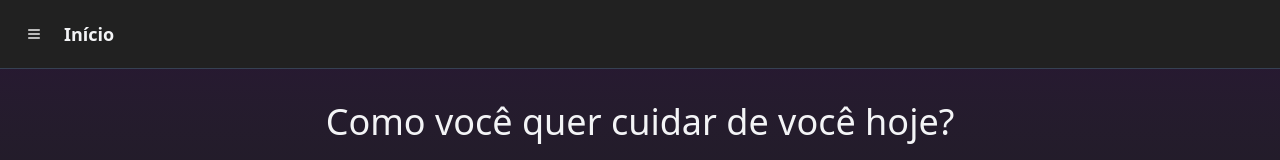
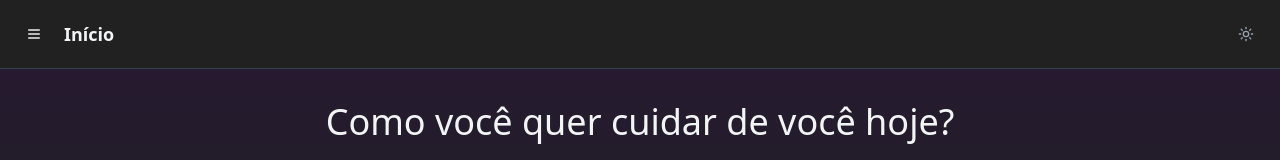
Before and after one commit to kauagnicacio/conselheiro-inteligente, a Next.js app: page /teste in a window 1280 px wide. Shown: the top 160 px of the page. Built offline with nearby package versions, Linux system fonts and the light colour scheme; no server answers.

Commit message:
Version 1769816568724 - Auto backup

```diff
--- a/src/app/home/page.tsx
+++ b/src/app/home/page.tsx
@@ -14,6 +14,7 @@ import { UnsavedChatAlert } from "../components/UnsavedChatAlert";
 import { EmocoesView } from "../components/EmocoesView";
 import { useAuth } from "@/hooks/useAuth";
 import { PWAInstallPrompt } from "@/components/PWAInstallPrompt";
+import { ThemeToggle } from "@/components/ThemeToggle";
 
 import { LumLogo } from "@/components/LumIcons";
 import { MessageCircle, BookOpen, Sparkles, Map, Heart, Home, Library } from "lucide-react";
@@ -790,8 +791,8 @@ export default function HomePage() {
 
       {/* Main Content */}
       <div className="flex flex-col flex-1">
-        {/* Header */}
-        <header className="flex items-center justify-between p-4 border-b border-gray-200 dark:border-gray-700 bg-white dark:bg-[#212121]">
+        {/* Header - Fixo no topo */}
+        <header className="sticky top-0 z-30 flex items-center justify-between p-4 border-b border-gray-200 dark:border-gray-700 bg-white dark:bg-[#212121]">
           <div className="flex items-center gap-3">
             {/* Botão Hambúrguer */}
             <Button
@@ -831,10 +832,14 @@ export default function HomePage() {
             </div>
           </div>
 
+          {/* Ícone do tema no lado direito */}
+          <div className="flex items-center">
+            <ThemeToggle />
+          </div>
         </header>
 
-        {/* Content Area */}
-        <main className="flex-1 overflow-hidden">
+        {/* Content Area - Conteúdo rola por baixo do header */}
+        <main className="flex-1 overflow-y-auto">
           {currentView === "inicio" && (
             <InicioView onNavigate={handleInicioNavigate} />
           )}
--- a/src/app/teste/page.tsx
+++ b/src/app/teste/page.tsx
@@ -12,6 +12,7 @@ import { DailyReflection } from "../components/DailyReflection";
 import { EmocoesView } from "../components/EmocoesView";
 import { CheckoutModal } from "@/components/CheckoutModal";
 import { LumLogo } from "@/components/LumIcons";
+import { ThemeToggle } from "@/components/ThemeToggle";
 import { MessageCircle, BookOpen, Sparkles, Map, Heart, Home, Library } from "lucide-react";
 import { v4 as uuidv4 } from "uuid";
 import { WeekCalendar } from "../components/WeekCalendar";
@@ -356,8 +357,8 @@ export default function TestePage() {
 
       {/* Main Content */}
       <div className="flex flex-col flex-1">
-        {/* Header */}
-        <header className="flex items-center justify-between p-4 border-b border-gray-200 dark:border-gray-700 bg-white dark:bg-[#212121]">
+        {/* Header - Fixo no topo */}
+        <header className="sticky top-0 z-30 flex items-center justify-between p-4 border-b border-gray-200 dark:border-gray-700 bg-white dark:bg-[#212121]">
           <div className="flex items-center gap-3">
             {/* Botão Hambúrguer */}
             <Button
@@ -396,10 +397,15 @@ export default function TestePage() {
               </h1>
             </div>
           </div>
+
+          {/* Ícone do tema no lado direito */}
+          <div className="flex items-center">
+            <ThemeToggle />
+          </div>
         </header>
 
-        {/* Content Area */}
-        <main className="flex-1 overflow-hidden">
+        {/* Content Area - Conteúdo rola por baixo do header */}
+        <main className="flex-1 overflow-y-auto">
           {currentView === "inicio" && (
             <InicioView onNavigate={handleInicioNavigate} isDemo={true} onDemoAction={openCheckoutModal} />
           )}
```
